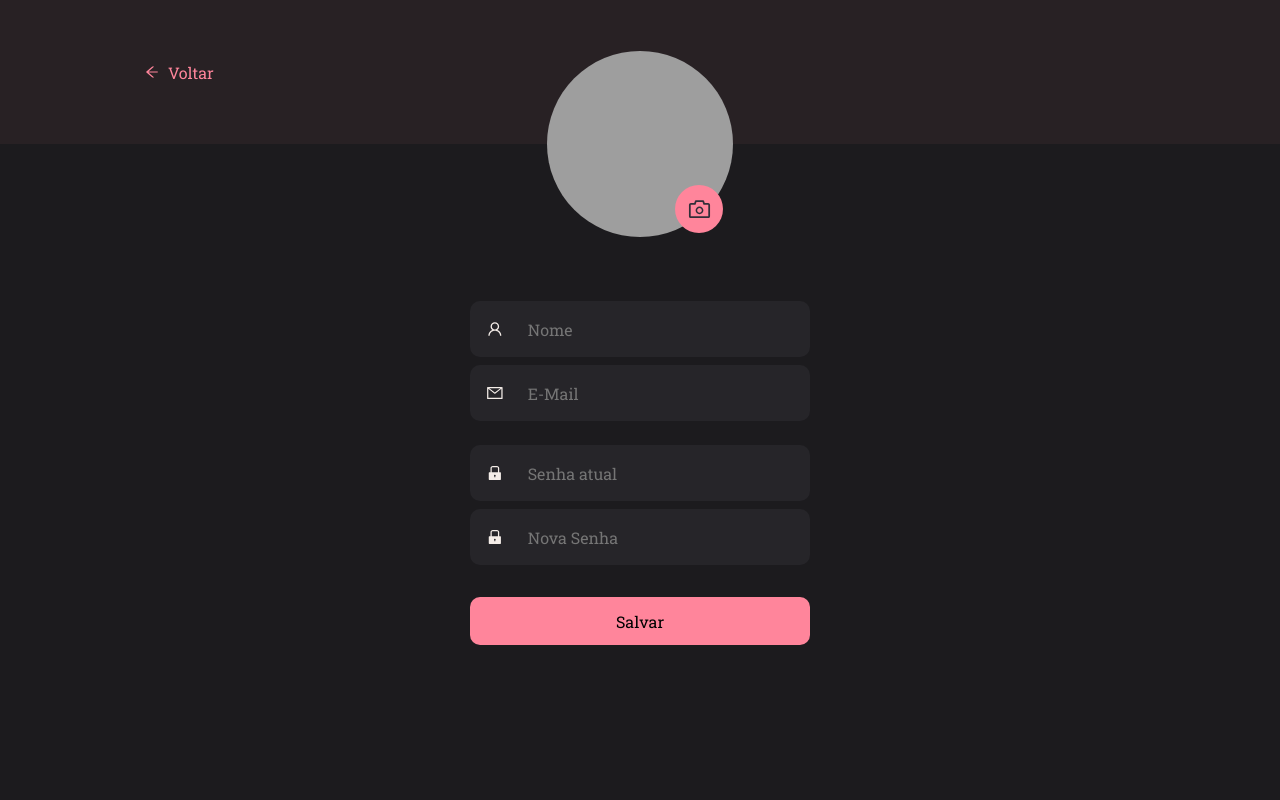
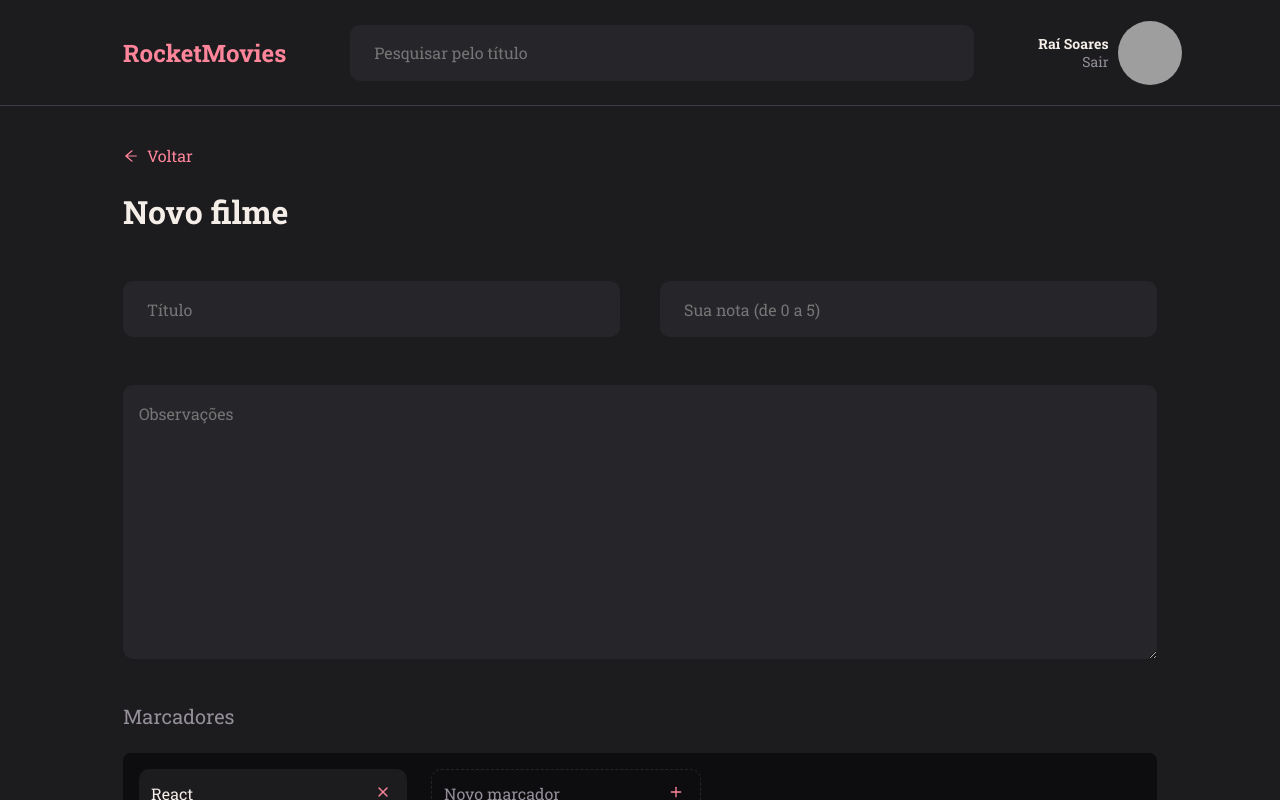
Before and after one commit to raiisoares/movies-notes-web, a React (Vite) app: page / in a window 1280 px wide. Built offline with nearby package versions, Linux system fonts and the light colour scheme; grey boxes are pictures that could not be loaded.

Commit message:
Create movie implemented

```diff
--- /dev/null
+++ b/src/components/NoteItem/index.jsx
@@ -0,0 +1,14 @@
+import { FiPlus, FiX } from "react-icons/fi";
+import { Container } from "./styles";
+
+export function NoteItem({ isNew, value, onClick, ...rest }){
+    return(
+        <Container isNew={isNew}>
+            <input type="text" value={value} readOnly={!isNew} {...rest} />
+
+            <button type="button " onClick={onClick} className={isNew ? "button-add" : "button-delete" }>
+                { isNew ? <FiPlus /> : <FiX />}
+            </button>
+        </Container>
+    );
+}
--- /dev/null
+++ b/src/components/NoteItem/styles.js
@@ -0,0 +1,36 @@
+import styled from "styled-components";
+
+export const Container = styled.div`
+    display: flex;
+    align-items: center;
+    background-color: ${({ theme, isNew }) =>  isNew ? "transparent" : theme.COLORS.BACKGROUND_900};
+    color: ${({ theme }) => theme.COLORS.GRAY_100};
+
+    border: ${({ theme, isNew }) =>  isNew ? `1px dashed ${theme.COLORS.GRAY_300}` : "none"};
+
+    margin-bottom: .8rem;
+    border-radius: 1rem;
+    padding-right: 1.6rem;
+
+    > button {
+        border: none;
+        background: none;
+    }
+
+    .button-delete, .button-add {
+        color: ${({ theme }) => theme.COLORS.PINK};
+    }
+
+    > input {
+        height: 5.6rem;
+        width: 100%;
+        padding: 1.2rem;
+        color: ${({ theme }) => theme.COLORS.WHITE};
+        background: transparent;
+        border: none;
+
+        &::placeholder {
+            color: ${({ theme }) => theme.COLORS.GRAY_100};
+        }
+    }
+`;
--- /dev/null
+++ b/src/components/TextArea/index.jsx
@@ -0,0 +1,9 @@
+import { Container } from "./styles";
+
+export function TextArea({...rest}) {
+    return(
+        <Container {...rest}>
+
+        </Container>
+    );
+}
--- /dev/null
+++ b/src/components/TextArea/styles.js
@@ -0,0 +1,14 @@
+import styled from "styled-components";
+
+export const Container = styled.textarea`
+    width: 100%;
+    height: 27.4rem;
+    border: none;
+    border-radius: 1rem;
+    padding: 1.9rem 1.6rem;
+    font-size: 1.6rem;
+    line-height: 1.9rem;
+    overflow-y: auto;
+    background-color: ${({ theme }) => theme.COLORS.GRAY_300};
+    color: ${({ theme }) => theme.COLORS.GRAY_100}
+`;
--- a/src/main.jsx
+++ b/src/main.jsx
@@ -3,6 +3,7 @@ import ReactDOM from 'react-dom/client'
 import { ThemeProvider } from "styled-components"
 import { Home } from "./pages/Home";
 import { Profile } from "./pages/Profile";
+import { CreateMovie } from "./pages/CreateMovie";
 import { SingIn } from "./pages/SingIn";
 import { SingUp } from "./pages/SingUp";
 import GlobalStyles from "./styles/global"
@@ -12,7 +13,7 @@ ReactDOM.createRoot(document.getElementById('root')).render(
   <React.StrictMode>
     <ThemeProvider theme={ theme }>
       <GlobalStyles />
-      <Profile />
+      <CreateMovie />
     </ThemeProvider>
   </React.StrictMode>,
 )
--- /dev/null
+++ b/src/pages/CreateMovie/index.jsx
@@ -0,0 +1,40 @@
+import { Container } from "./styles"
+import { Header } from "../../components/Header";
+import { ButtonText } from "../../components/ButtonText";
+import { Button } from "../../components/Button";
+import { Input } from "../../components/Input";
+import { TextArea } from "../../components/TextArea";
+import { NoteItem } from "../../components/NoteItem";
+
+
+
+export function CreateMovie() {
+    return(
+        <Container>
+            <Header/>
+            <main>
+            <ButtonText value={"Voltar"}/>
+            <h1>Novo filme</h1>
+            <div>
+                <Input placeholder="Título"/>
+                <Input placeholder="Sua nota (de 0 a 5)"/>
+            </div>
+            <TextArea placeholder="Observações"/>
+
+            <section>
+                <h2>Marcadores</h2>
+                <div>
+                    <NoteItem value="React" />
+                    <NoteItem isNew placeholder="Novo marcador" />
+                </div>
+            </section>
+
+            <div>
+                <button>Excluir filme</button>
+                <Button value={"Salvar alterações"}/>
+            </div>
+            </main>
+
+        </Container>
+    );
+}
--- /dev/null
+++ b/src/pages/CreateMovie/styles.js
@@ -0,0 +1,61 @@
+import styled from "styled-components";
+
+export const Container = styled.div`
+    width: 100%;
+    height: 100vh;
+    display: grid;
+    grid-template-rows: 10.5rem auto;
+    grid-template-areas:
+    "header"
+    "content";
+
+    >main {
+        grid-area: content;
+        overflow-y: auto;
+        padding: 4rem 12.3rem 8.5rem;
+
+        >h1 {
+            margin-top: 2.4rem;
+        }
+
+        >div {
+            display: flex;
+            align-items: center;
+            gap: 4rem;
+            margin: 4rem 0;
+        }
+
+        >section {
+            margin: 4rem 0;
+
+            >h2 {
+            font-weight: 400;
+            font-size: 2rem;
+            line-height: 2.6rem;
+            color: ${({ theme }) => theme.COLORS.GRAY_100}
+          }
+
+            >div {
+                display: flex;
+                gap: 2.4rem;
+                height: 8.8rem;
+                padding: 1.6rem;
+                margin-top: 2.4rem;
+                border-radius: .8rem;
+                background-color: ${({ theme }) => theme.COLORS.BLACK}
+          }
+        }
+
+        >div{
+            button:nth-child(1) {
+            width: 100%;
+            height: 4.8rem;
+            border: none;
+            border-radius: 1rem;
+            background-color: ${({ theme }) => theme.COLORS.BLACK};
+            color: ${({ theme }) => theme.COLORS.PINK};
+            }
+        }
+    }
+
+`;
```
